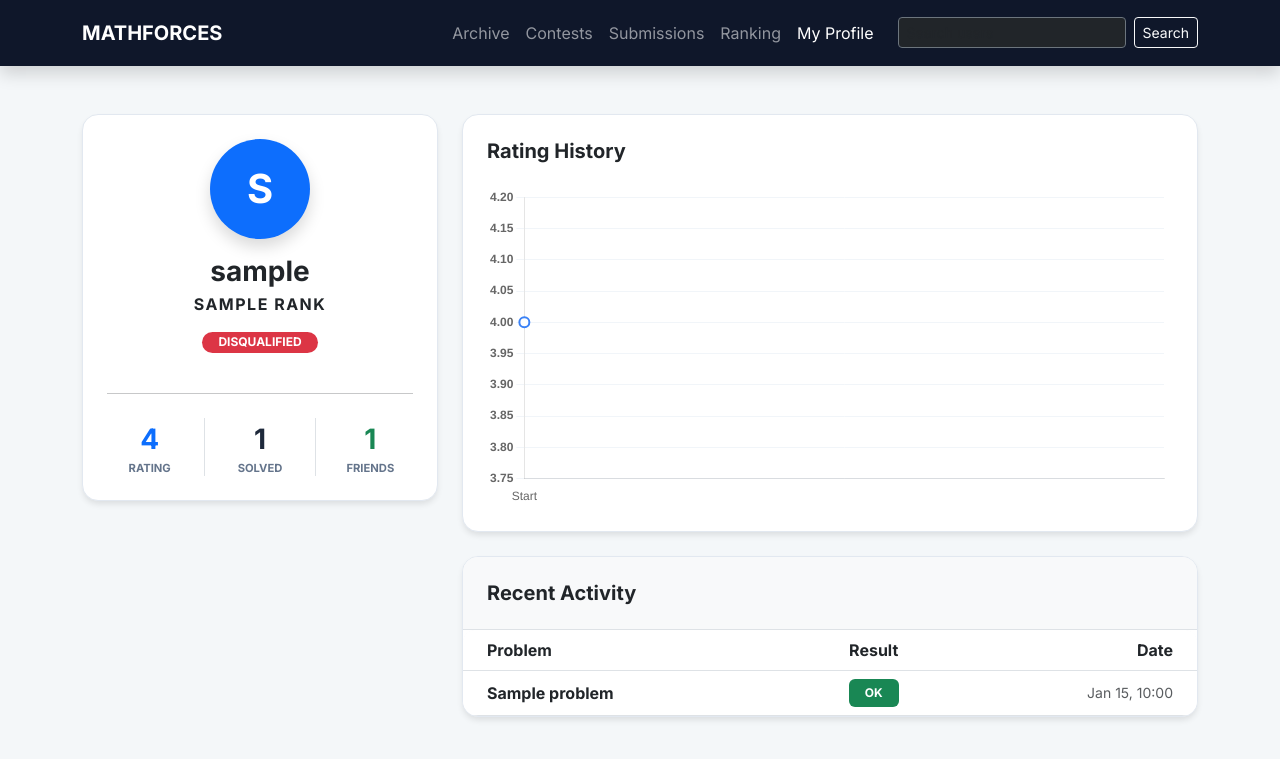
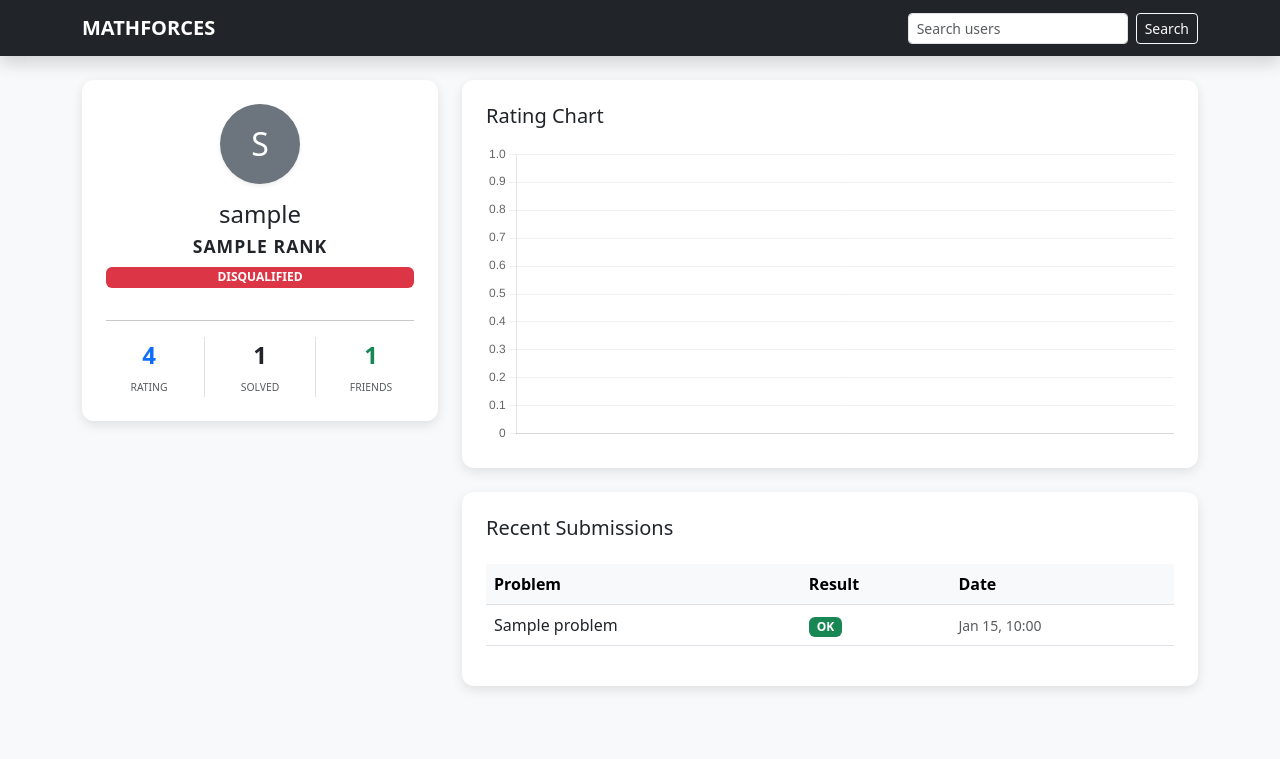
Before and after one commit to HASGITH/Mathforces, a Django app: page /archive/profile/ in a window 1280 px wide. Shown: the top 759 px of the page. Run offline with Django 5.2, Linux system fonts and the light colour scheme; a user stored in the database is signed in; tables that the repository leaves empty hold one stand-in row (values such as "Sample post").

Commit message:
Fix rating history chart and upgrade profile UI to match archive style

```diff
--- a/archive/templates/archive/profile.html
+++ b/archive/templates/archive/profile.html
@@ -4,92 +4,77 @@
     <meta charset="UTF-8">
     <title>{{ target_user.username }}'s Profile - Mathforces</title>
     <link href="https://cdn.jsdelivr.net/npm/bootstrap@5.3.0/dist/css/bootstrap.min.css" rel="stylesheet">
-    <link href="https://fonts.googleapis.com/css2?family=Inter:wght@400;500;600;700&display=swap" rel="stylesheet">
     <script src="https://cdn.jsdelivr.net/npm/chart.js"></script>
     <style>
-        body { font-family: 'Inter', sans-serif; background-color: #f4f7f9; color: #334155; }
-        .navbar { background-color: #0f172a !important; padding: 0.8rem 0; }
-        .card { border-radius: 16px; border: 1px solid #e2e8f0; box-shadow: 0 4px 6px -1px rgba(0,0,0,0.1); }
-        .rating-number { font-size: 1.75rem; font-weight: 800; color: #1e293b; }
-        .rank-title { font-size: 1rem; text-transform: uppercase; letter-spacing: 1.5px; font-weight: 700; }
-        .btn-friend { border-radius: 12px; font-weight: 600; transition: 0.2s; }
-        .stat-label { font-size: 0.7rem; text-transform: uppercase; color: #64748b; font-weight: 700; }
-        .table thead { background-color: #f8fafc; }
-        .table { border-radius: 12px; overflow: hidden; }
+        .rating-number { font-size: 1.5rem; font-weight: bold; }
+        .rank-title { font-size: 1.1rem; text-transform: uppercase; letter-spacing: 1px; }
+        .card { border-radius: 12px; border: none; box-shadow: 0 4px 12px rgba(0,0,0,0.1); }
+        .btn-friend { border-radius: 20px; padding: 5px 20px; transition: 0.3s; }
+        .stat-link { text-decoration: none; color: inherit; transition: 0.2s; }
+        .stat-link:hover { opacity: 0.7; }
     </style>
 </head>
-<body>
-    <nav class="navbar navbar-expand-lg navbar-dark mb-5 shadow">
+<body class="bg-light">
+    <nav class="navbar navbar-expand-lg navbar-dark bg-dark mb-4 shadow">
         <div class="container">
-            <a class="navbar-brand fw-bold" href="{% url 'problem_list' %}">MATHFORCES</a>
-            <div class="collapse navbar-collapse">
-                <div class="navbar-nav ms-auto">
-                    <a class="nav-link" href="{% url 'problem_list' %}">Archive</a>
-                    <a class="nav-link" href="{% url 'contest_list' %}">Contests</a>
-                    <a class="nav-link" href="{% url 'submission_list' %}">Submissions</a>
-                    <a class="nav-link" href="{% url 'ranking' %}">Ranking</a>
-                    <a class="nav-link active" href="{% url 'profile_view' %}">My Profile</a>
-                </div>
-                <form class="d-flex ms-3" action="{% url 'user_search' %}" method="GET">
-                    <input class="form-control form-control-sm me-2 bg-dark text-white border-secondary" type="search" name="q" placeholder="Search users">
-                    <button class="btn btn-outline-light btn-sm" type="submit">Search</button>
-                </form>
-            </div>
+            <a class="navbar-brand" href="{% url 'problem_list' %}"><b>MATHFORCES</b></a>
+            <form class="d-flex ms-auto" action="{% url 'user_search' %}" method="GET">
+                <input class="form-control form-control-sm me-2" type="search" name="q" placeholder="Search users">
+                <button class="btn btn-outline-light btn-sm" type="submit">Search</button>
+            </form>
         </div>
     </nav>
 
     <div class="container">
-        <div class="row g-4">
+        <div class="row">
             <div class="col-md-4">
-                <div class="card p-4 text-center">
+                <div class="card p-4 text-center mb-4">
                     <div class="mb-3">
-                        <div class="bg-primary text-white rounded-circle d-inline-flex align-items-center justify-content-center shadow" style="width: 100px; height: 100px; font-size: 2.5rem; font-weight: 800;">
+                        <div class="bg-secondary text-white rounded-circle d-inline-flex align-items-center justify-content-center shadow-sm" style="width: 80px; height: 80px; font-size: 2rem;">
                             {{ target_user.username|first|upper }}
                         </div>
                     </div>
 
-                    <h3 class="fw-bold mb-1">{{ target_user.username }}</h3>
+                    <h4 class="mb-1">{{ target_user.username }}</h4>
 
-                    <div class="mb-3">
+                    <div class="mb-2">
                         {% if rank %}
-                            <span class="rank-title" style="color: {{ rank.color_code }};">{{ rank.title }}</span>
+                            <span class="rank-title fw-bold" style="color: {{ rank.color_code }};">{{ rank.title }}</span>
                         {% else %}
-                            <span class="text-muted fw-bold">NEWBIE</span>
+                            <span class="text-muted small">NEWBIE</span>
                         {% endif %}
                     </div>
 
                     {% if request.user.is_authenticated and request.user != target_user %}
                         <form action="{% url 'toggle_friend' target_user.username %}" method="POST" class="mb-3">
                             {% csrf_token %}
-                            <button type="submit" class="btn w-100 btn-friend {% if is_friend %}btn-outline-danger{% else %}btn-primary{% endif %}">
-                                {% if is_friend %}− Remove Friend{% else %}+ Add Friend{% endif %}
+                            <button type="submit" class="btn btn-sm {% if is_friend %}btn-outline-danger{% else %}btn-primary{% endif %} btn-friend w-100">
+                                {% if is_friend %}Remove Friend{% else %}Add Friend{% endif %}
                             </button>
                         </form>
                     {% endif %}
 
-                    <div class="d-flex justify-content-center gap-2 mb-3">
-                        {% if profile.is_disqualified %}
-                            <span class="badge bg-danger rounded-pill px-3">DISQUALIFIED</span>
-                        {% else %}
-                            <span class="badge bg-success rounded-pill px-3">ACTIVE</span>
-                        {% endif %}
-                    </div>
+                    {% if profile.is_disqualified %}
+                        <span class="badge bg-danger mb-3">DISQUALIFIED</span>
+                    {% else %}
+                        <span class="badge bg-success mb-3">ACTIVE</span>
+                    {% endif %}
 
-                    <hr class="my-4">
+                    <hr>
 
-                    <div class="row">
+                    <div class="row text-center">
                         <div class="col">
                             <div class="rating-number text-primary">{{ profile.rating }}</div>
-                            <div class="stat-label">Rating</div>
+                            <small class="text-muted text-uppercase" style="font-size: 0.65rem;">Rating</small>
                         </div>
                         <div class="col border-start border-end">
                             <div class="rating-number">{{ solved_count }}</div>
-                            <div class="stat-label">Solved</div>
+                            <small class="text-muted text-uppercase" style="font-size: 0.65rem;">Solved</small>
                         </div>
                         <div class="col">
-                            <a href="{% url 'friends_list' %}" class="text-decoration-none">
+                            <a href="{% url 'friends_list' %}" class="stat-link">
                                 <div class="rating-number text-success">{{ target_user.profile.friends.count }}</div>
-                                <div class="stat-label">Friends</div>
+                                <small class="text-muted text-uppercase" style="font-size: 0.65rem;">Friends</small>
                             </a>
                         </div>
                     </div>
@@ -98,46 +83,40 @@
 
             <div class="col-md-8">
                 <div class="card p-4 mb-4">
-                    <h5 class="fw-bold mb-4">Rating History</h5>
-                    <div style="height: 320px;">
+                    <h5 class="mb-3">Rating Chart</h5>
+                    <div style="height: 300px;">
                         <canvas id="ratingChart"></canvas>
                     </div>
                 </div>
 
-                <div class="card p-0 overflow-hidden">
-                    <div class="p-4 border-bottom bg-light">
-                        <h5 class="fw-bold mb-0">Recent Activity</h5>
-                    </div>
+                <div class="card p-4">
+                    <h5 class="mb-4">Recent Submissions</h5>
                     <div class="table-responsive">
-                        <table class="table table-hover align-middle mb-0">
-                            <thead>
+                        <table class="table table-hover align-middle">
+                            <thead class="table-light">
                                 <tr>
-                                    <th class="ps-4">Problem</th>
-                                    <th class="text-center">Result</th>
-                                    <th class="text-end pe-4">Date</th>
+                                    <th>Problem</th>
+                                    <th>Result</th>
+                                    <th>Date</th>
                                 </tr>
                             </thead>
                             <tbody>
                                 {% for sub in submissions %}
                                 <tr>
-                                    <td class="ps-4">
-                                        <a href="{% url 'problem_detail' sub.problem.id %}" class="text-decoration-none text-dark fw-bold">
-                                            {{ sub.problem.title }}
-                                        </a>
-                                    </td>
-                                    <td class="text-center">
+                                    <td><a href="{% url 'problem_detail' sub.problem.id %}" class="text-decoration-none text-dark fw-medium">{{ sub.problem.title }}</a></td>
+                                    <td>
                                         <a href="{% url 'submission_detail' sub.id %}" class="text-decoration-none">
                                             {% if sub.is_correct %}
-                                                <span class="badge bg-success py-2 px-3">OK</span>
+                                                <span class="badge bg-success">OK</span>
                                             {% else %}
-                                                <span class="badge bg-danger py-2 px-3">WA</span>
+                                                <span class="badge bg-danger">WA</span>
                                             {% endif %}
                                         </a>
                                     </td>
-                                    <td class="text-end pe-4 text-muted small">{{ sub.submitted_at|date:"M d, H:i" }}</td>
+                                    <td class="text-muted small">{{ sub.submitted_at|date:"M d, H:i" }}</td>
                                 </tr>
                                 {% empty %}
-                                <tr><td colspan="3" class="text-center py-5 text-muted">No activity yet</td></tr>
+                                <tr><td colspan="3" class="text-center py-4 text-muted">No submissions yet</td></tr>
                                 {% endfor %}
                             </tbody>
                         </table>
@@ -148,58 +127,36 @@
     </div>
 
     <script>
-        // Сбор данных для графика
-        const ratingLabels = [
-            {% for entry in target_user.ratinghistory_set.all %}
-                "{{ entry.contest.title|truncatechars:12 }}",
-            {% endfor %}
-        ];
-        const ratingData = [
-            {% for entry in target_user.ratinghistory_set.all %}
-                {{ entry.rating }},
-            {% endfor %}
-        ];
+        const ratingLabels = [{% for entry in target_user.ratinghistory_set.all %}"{{ entry.contest.title|truncatechars:10 }}",{% endfor %}];
+        const ratingData = [{% for entry in target_user.ratinghistory_set.all %}{{ entry.rating }},{% endfor %}];
 
         const ctx = document.getElementById('ratingChart').getContext('2d');
-
-        // Если данных нет, график будет пустым, но не упадет
         new Chart(ctx, {
             type: 'line',
             data: {
-                labels: ratingLabels.length ? ratingLabels : ["Start"],
+                labels: ratingLabels,
                 datasets: [{
                     label: 'Rating',
-                    data: ratingData.length ? ratingData : [{{ profile.rating }}],
-                    borderColor: '#3b82f6',
-                    backgroundColor: 'rgba(59, 130, 246, 0.1)',
-                    borderWidth: 4,
-                    pointBackgroundColor: '#fff',
-                    pointBorderColor: '#3b82f6',
-                    pointBorderWidth: 2,
-                    pointRadius: 5,
-                    pointHoverRadius: 7,
+                    data: ratingData,
+                    borderColor: '#0d6efd',
+                    backgroundColor: 'rgba(13, 110, 253, 0.1)',
+                    borderWidth: 3,
+                    pointBackgroundColor: '#0d6efd',
+                    pointRadius: 4,
                     fill: true,
-                    tension: 0.4
+                    tension: 0.3
                 }]
             },
             options: {
                 responsive: true,
                 maintainAspectRatio: false,
                 scales: {
-                    y: {
-                        beginAtZero: false,
-                        grid: { color: '#f1f5f9' },
-                        ticks: { font: { weight: '600' } }
-                    },
+                    y: { beginAtZero: false, grid: { color: '#f0f0f0' } },
                     x: { grid: { display: false } }
                 },
                 plugins: {
                     legend: { display: false },
-                    tooltip: {
-                        padding: 12,
-                        backgroundColor: '#0f172a',
-                        titleFont: { size: 14, weight: 'bold' }
-                    }
+                    tooltip: { backgroundColor: '#333' }
                 }
             }
         });
```
